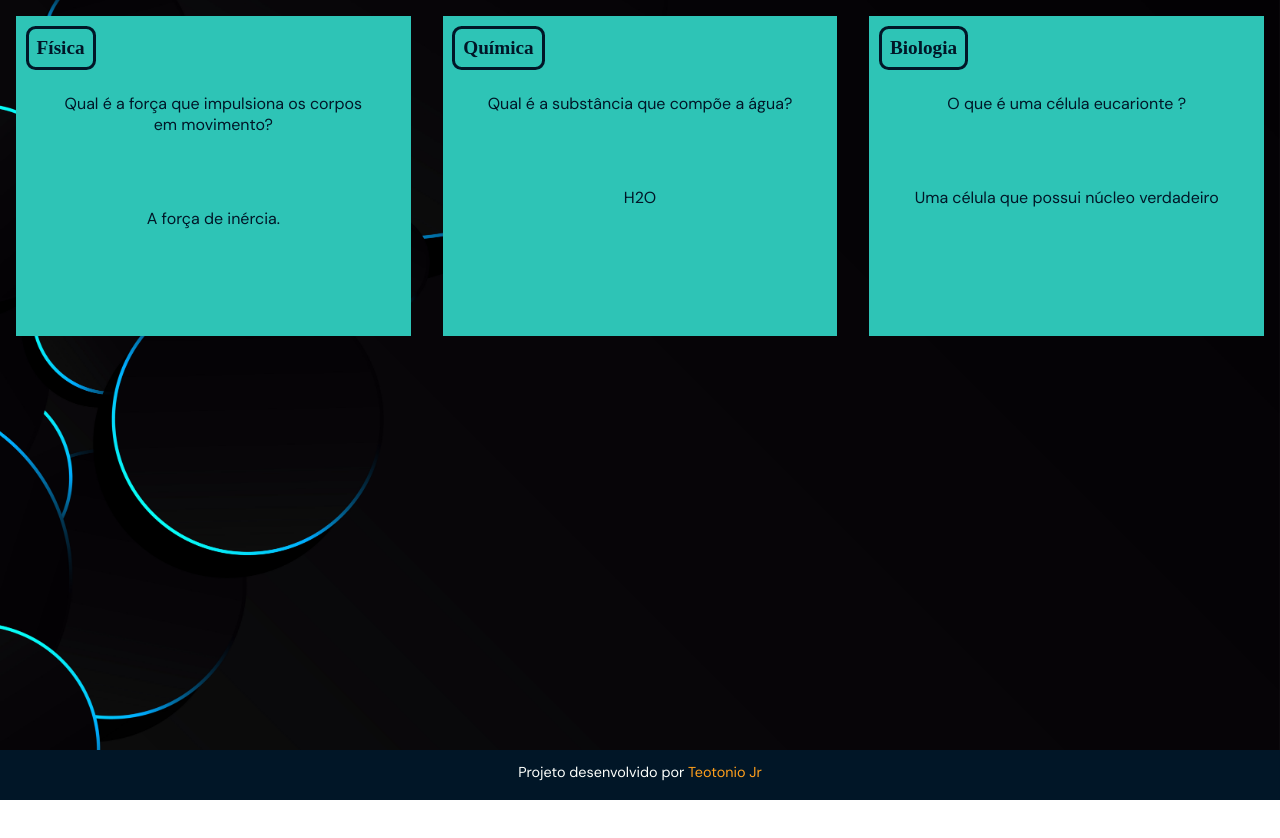
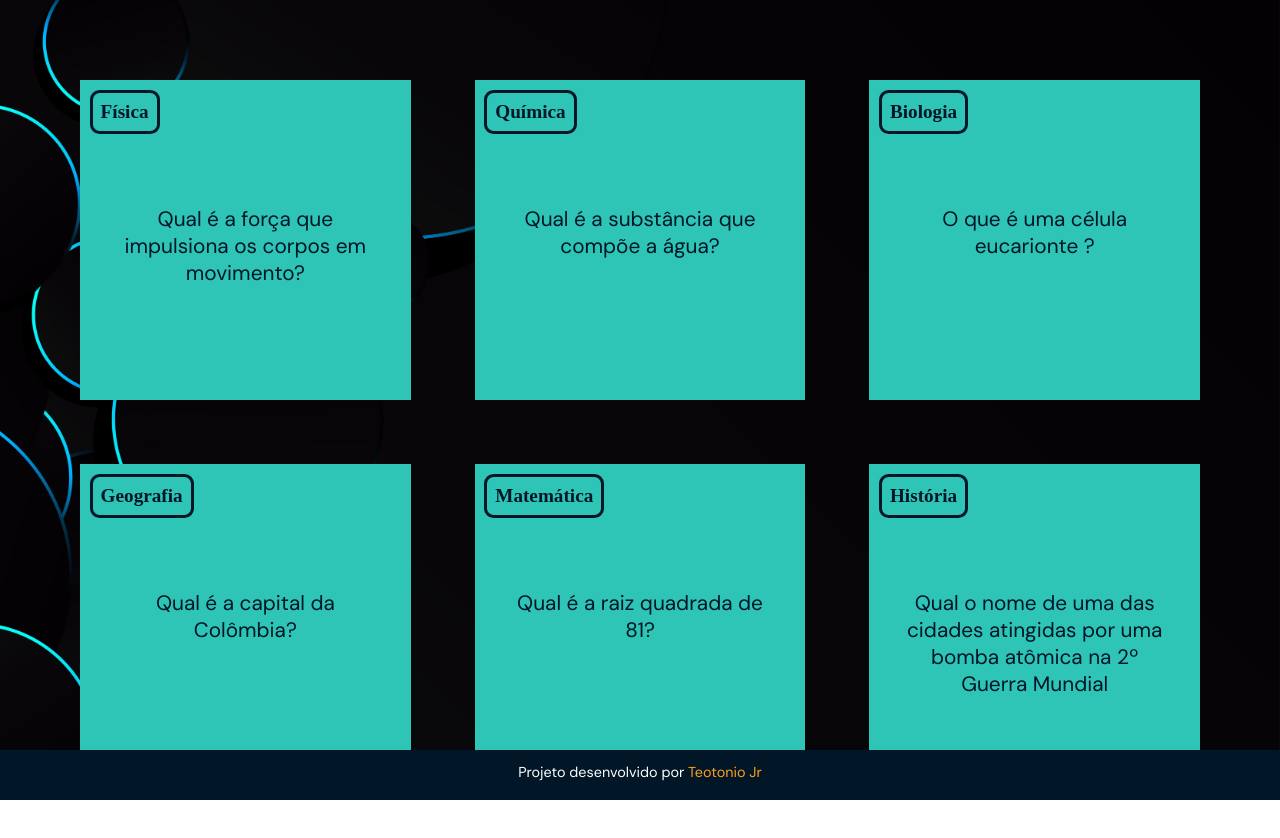
Before and after one commit to teotoniojr/2024-2B-PerguntasERespostas-ex, a plain HTML site: page index.html in a window 1280 px wide. Before the commit the page ends 800 px from the top, so only its background shows below. Drawn offline with Linux system fonts and the light colour scheme; a web font is replaced by a local one.

Commit message:
Add files via upload

```diff
--- a/assets/style.css
+++ b/assets/style.css
@@ -26,6 +26,10 @@ body{
 
 #container{
     display: flex;
+    flex-wrap: wrap;
+    justify-content: space-between;
+    padding: 4rem;
+    gap: 2rem;
 }
 
 .card{
@@ -41,7 +45,20 @@ body{
     text-align: center;
     display: flex;
     flex-direction: column;
-    ;
+    transform-style: preserve-3d;
+    transition: transform 300ms ease-in-out;
+}
+
+.card:hover .card__content{
+    transform: rotateY(180deg);
+}
+
+.card__content__question,
+.card__content__answer{
+    backface-visibility: hidden;
+    position: absolute;
+    height: 100%;
+    width: 100%;
 }
 
 .card__content h3{
@@ -53,15 +70,21 @@ body{
     margin: 0.6rem;
     border-radius:0.6rem;
     font-size: 1.5vw;
+    backface-visibility: hidden;
 }
 .card__content__question{
     margin-top: 2.5rem;
-
+    font-size: 1.5rem;
 }
 
 .card__content p {
-    margin: 1rem;
+    margin: 4rem 1rem 1rem 1rem;
     padding: 1.3rem;
+    font-size: 1.3rem;
+}
+.card__content__answer{
+    font-size: 1.5 rem;
+    transform: rotateY(180deg);
 }
 
 footer{
--- a/index.html
+++ b/index.html
@@ -42,6 +42,39 @@
                     </div>
                 </div>
             </article>
+            <article class="card">
+                <div class="card__content">
+                    <h3> Geografia </h3>
+                    <div class="card__content__question">
+                        <p> Qual é a capital da Colômbia?</p>
+                    </div>
+                    <div class="card__content__answer">
+                        <p> A capital da Colômbia é Bogota.</p>
+                    </div>
+                </div>
+            </article>
+            <article class="card">
+                <div class="card__content">
+                    <h3> Matemática </h3>
+                    <div class="card__content__question">
+                        <p> Qual é a raiz quadrada de 81?</p>
+                    </div>
+                    <div class="card__content__answer">
+                        <p>9</p>
+                    </div>
+                </div>
+            </article>
+            <article class="card">
+                <div class="card__content">
+                    <h3> História </h3>
+                    <div class="card__content__question">
+                        <p> Qual o nome de uma das cidades atingidas por uma bomba atômica na 2º Guerra Mundial</p>
+                    </div>
+                    <div class="card__content__answer">
+                        <p> Hiroshima e Nagasaki </p>
+                    </div>
+                </div>
+            </article>
         </section>
     </main>
     <footer>
```
